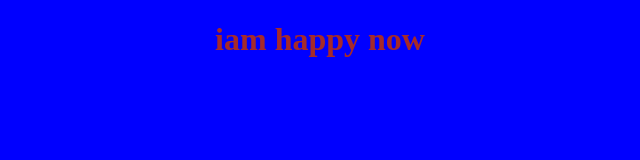
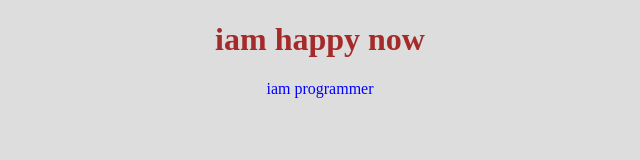
Before and after one commit to mohamed-ana/first-repository, a plain HTML site: page index.html in a window 1280 px wide. Shown: the whole page, without its empty margins (320-960 px from the left). Drawn offline with Linux system fonts and the light colour scheme.

Commit message:
change background and edite paragraph

```diff
--- a/index.html
+++ b/index.html
@@ -9,6 +9,7 @@
 </head>
 <body>
     <h1>iam happy now</h1>
+    <p>iam programmer</p>
     <script src="app.js"></script>
 </body>
 </html>
--- a/style.css
+++ b/style.css
@@ -1,7 +1,10 @@
-h1 {
-    color:brown;
-}
 body {
-    background-color:blue;
+    background-color:#ddd;
     text-align: center;
 }
+h1 {
+color:brown;
+}
+p {
+    color:blue;
+}
```
